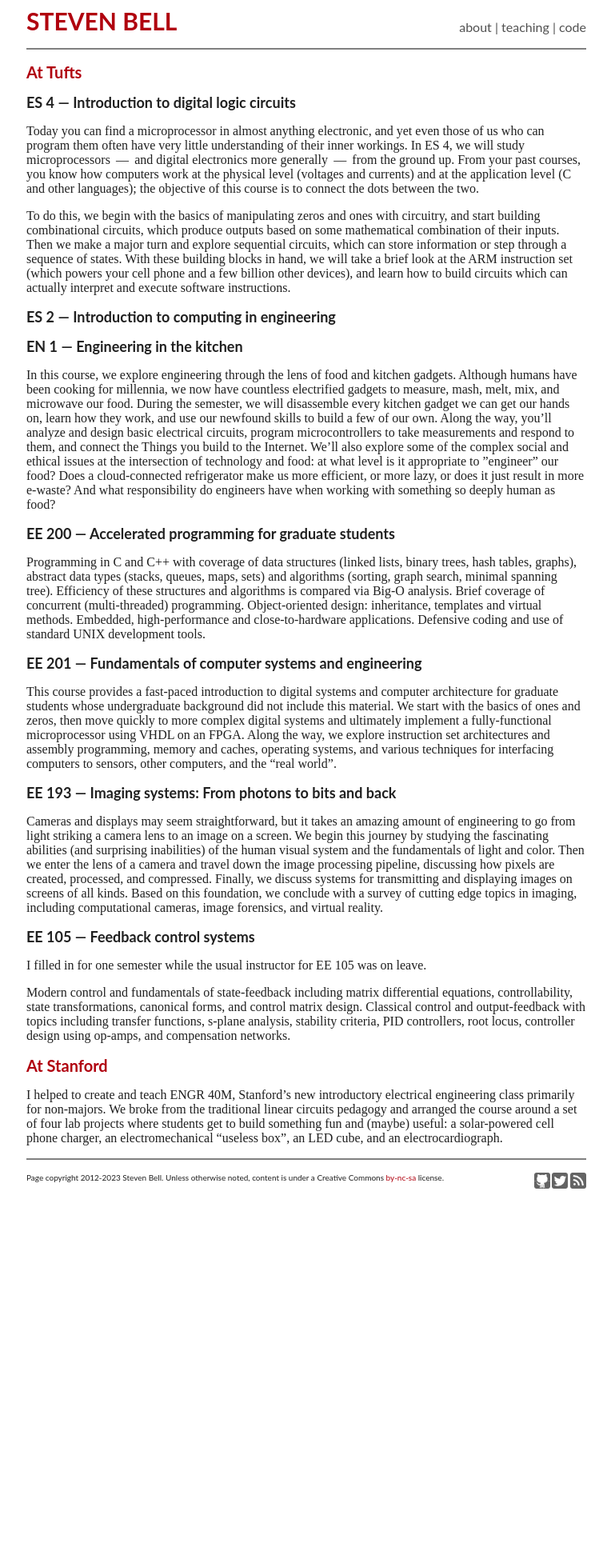
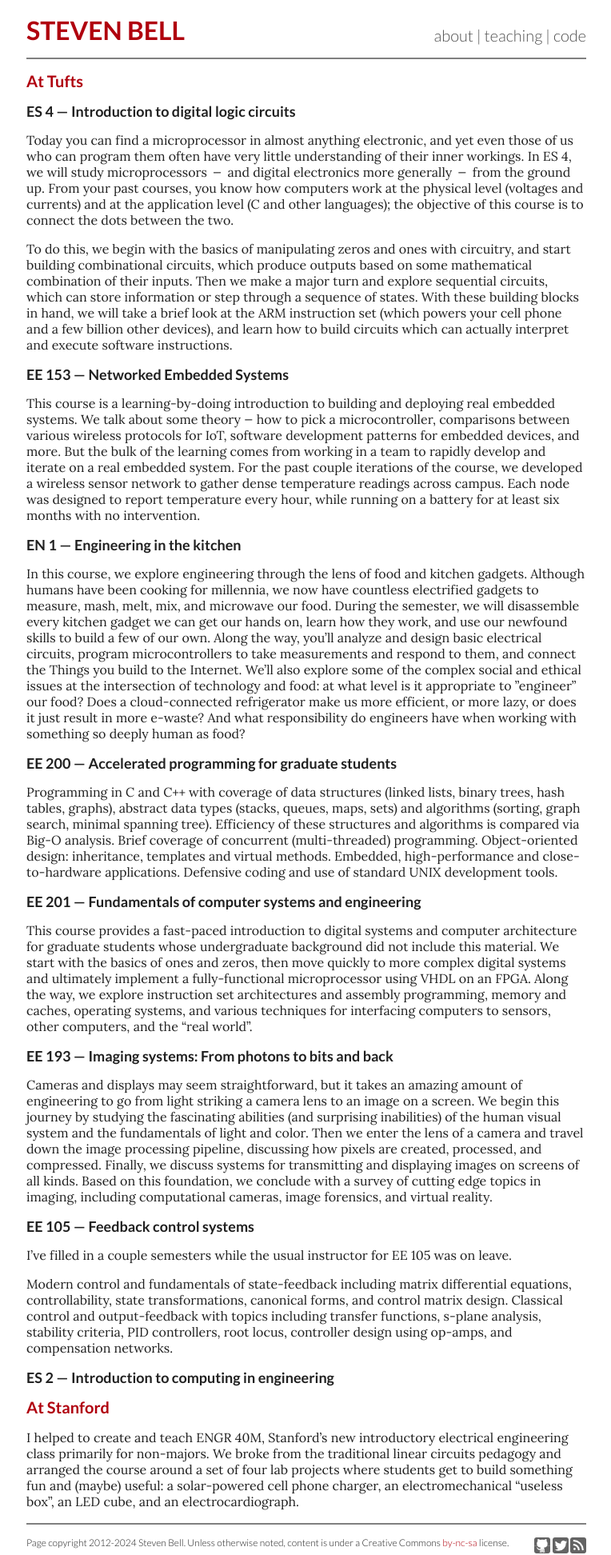
Before and after one commit to stevenbell/stevenbell.github.com, a Jekyll site: the page built from teaching.markdown, in a window 1280 px wide. Shown: the whole page at 80% size, without its empty margins (257-1021 px from the left). Built offline with Jekyll 4.4.1, drawn with Linux system fonts in a browser that asks for light colours; before the commit the page ends 1488 px from its top, so only the background shows below that.

Commit message:
Updates for fall 2024
* Switch to self-hosted fonts since Edge fonts is dead
* Tweaks to layout with self-hosted fonts
* Add "finding my office" page since I might actually stay in this office for a while
* Update courses to include EE 153 and EE 105

```diff
--- a/_layouts/page.html
+++ b/_layouts/page.html
@@ -5,7 +5,6 @@
 	<meta http-equiv="Content-Type" content="text/html;charset=utf-8" />
 	<title>Steven Bell :: {{ page.title }}</title>
 	<link href="/assets/css/default.css" rel="stylesheet" type="text/css" />
-  <script src="//use.edgefonts.net/lato;lora.js"></script>
 </head>
 
 <body>
@@ -23,7 +22,7 @@
 </div>
 <hr>
 <div id=footer>
-Page copyright 2012-2023 Steven Bell.  Unless otherwise noted, content is under a Creative Commons <a rel="license" href="http://creativecommons.org/licenses/by-nc-sa/3.0/">by-nc-sa</a> license.
+Page copyright 2012-2024 Steven Bell.  Unless otherwise noted, content is under a Creative Commons <a rel="license" href="http://creativecommons.org/licenses/by-nc-sa/3.0/">by-nc-sa</a> license.
 
   <div id=socialicons>
     <a href="http://github.com/stevenbell"><img src="/assets/img/social/icon_github.png"/></a>
--- a/assets/css/default.css
+++ b/assets/css/default.css
@@ -1,7 +1,16 @@
+@font-face {
+  font-family: "lato-bold";
+  src: url("/assets/fonts/lato-bold-webfont.woff"); }
+@font-face {
+  font-family: "lato-light";
+  src: url("/assets/fonts/lato-light-webfont.woff"); }
+@font-face {
+  font-family: "lora";
+  src: url("/assets/fonts/lora-regular-webfont.woff"); }
 body {
   background-color: #ffffff;
   color: #202020;
-  font-family: "Lora", serif;
+  font-family: "lora", serif;
   position: relative;
   max-width: 700px;
   margin-left: auto;
@@ -10,11 +19,11 @@ body {
 h1 {
   display: inline;
   color: #b0000e;
-  font-family: "Lato";
+  font-family: "lato-bold", sans-serif;
   font-size: 20px; }
 
 h2 {
-  font-family: "Lato";
+  font-family: "lato-bold", sans-serif;
   font-size: 18px; }
 
 a {
@@ -32,20 +41,26 @@ hr {
   margin-top: 1em;
   margin-bottom: 1em; }
 
+#header {
+  position: relative;
+  /* So other elements can be positioned inside this */
+  margin-top: 20px; }
+
 #title {
   display: inline;
   color: #b0000e;
-  font-family: "Lato";
+  font-family: "lato-bold", sans-serif;
   font-weight: 700;
-  font-size: 30px; }
+  font-size: 32px; }
 
 #nav {
   display: inline;
   position: absolute;
   right: 0px;
-  top: 1em;
+  bottom: 0px;
   color: #505050;
-  font-family: "Lato"; }
+  font-family: "lato-light", sans-serif;
+  font-size: 20px; }
   #nav a {
     color: #505050; }
 
@@ -54,7 +69,7 @@ hr {
   position: absolute;
   right: 0px;
   color: #505050;
-  font-family: "Lato"; }
+  font-family: "lato-bold", sans-serif; }
   #subnav a {
     color: #505050; }
 
@@ -76,12 +91,12 @@ hr {
 
 .postinfo {
   font-size: 12px;
-  font-family: "Lato"; }
+  font-family: "lato-bold", sans-serif; }
 
 #postlinks {
   position: relative;
   font-size: 12px;
-  font-family: "Lato";
+  font-family: "lato-bold", sans-serif;
   height: 1em; }
   #postlinks .previouslink {
     position: absolute;
@@ -91,8 +106,8 @@ hr {
     right: 0px; }
 
 #footer {
-  font-size: 10px;
-  font-family: "Lato"; }
+  font-size: 12px;
+  font-family: "lato-light", sans-serif; }
 
 #socialicons {
   display: inline;
--- a/index.markdown
+++ b/index.markdown
@@ -8,9 +8,9 @@ title: Welcome
 
 I'm an Assistant Teaching Professor in Electrical and Computer Engineering at [Tufts University](http://engineering.tufts.edu/ece), where I teach a mix of topics including embedded programming, computer architecture, and imaging systems.
 
-For Fall 2023, I am teaching:
-* [EN 1 -- Engineering in the Kitchen](http://www.ece.tufts.edu/en/1EK)
+For Fall 2024, I am teaching:
 * [ES 4 -- Introduction to digital logic circuits](http://www.ece.tufts.edu/es/4)
+* [EE 105 -- Feedback Control Systems](http://www.ece.tufts.edu/ee/105)
 * [EE 200 -- Accelerated programming for graduate students](http://www.ece.tufts.edu/ee/200)
 
 For a full description of these and other courses I've taught, see my [teaching page](teaching).
--- a/teaching.markdown
+++ b/teaching.markdown
@@ -9,7 +9,10 @@ Today you can find a microprocessor in almost anything electronic, and yet even
 
 To do this, we begin with the basics of manipulating zeros and ones with circuitry, and start building combinational circuits, which produce outputs based on some mathematical combination of their inputs. Then we make a major turn and explore sequential circuits, which can store information or step through a sequence of states. With these building blocks in hand, we will take a brief look at the ARM instruction set (which powers your cell phone and a few billion other devices), and learn how to build circuits which can actually interpret and execute software instructions.
 
-## ES 2 --- Introduction to computing in engineering
+## EE 153 --- Networked Embedded Systems
+This course is a learning-by-doing introduction to building and deploying real embedded systems.
+We talk about some theory --- how to pick a microcontroller, comparisons between various wireless protocols for IoT, software development patterns for embedded devices, and more.
+But the bulk of the learning comes from working in a team to rapidly develop and iterate on a real embedded system.  For the past couple iterations of the course, we developed a wireless sensor network to gather dense temperature readings across campus.  Each node was designed to report temperature every hour, while running on a battery for at least six months with no intervention.
 
 ## EN 1 --- Engineering in the kitchen
 In this course, we explore engineering through the lens of food and kitchen gadgets. Although humans have been cooking for millennia, we now have countless electrified gadgets to measure, mash, melt, mix, and microwave our food. During the semester, we will disassemble every kitchen gadget we can get our hands on, learn how they work, and use our newfound skills to build a few of our own. Along the way, you’ll analyze and design basic electrical circuits, program microcontrollers to take measurements and respond to them, and connect the Things you build to the Internet. We’ll also explore some of the complex social and ethical issues at the intersection of technology and food: at what level is it appropriate to ”engineer” our food? Does a cloud-connected refrigerator make us more efficient, or more lazy, or does it just result in more e-waste? And what responsibility do engineers have when working with something so deeply human as food?
@@ -24,9 +27,11 @@ This course provides a fast-paced introduction to digital systems and computer a
 Cameras and displays may seem straightforward, but it takes an amazing amount of engineering to go from light striking a camera lens to an image on a screen.  We begin this journey by studying the fascinating abilities (and surprising inabilities) of the human visual system and the fundamentals of light and color.  Then we enter the lens of a camera and travel down the image processing pipeline, discussing how pixels are created, processed, and compressed.  Finally, we discuss systems for transmitting and displaying images on screens of all kinds.  Based on this foundation, we conclude with a survey of cutting edge topics in imaging, including computational cameras, image forensics, and virtual reality.
 
 ## EE 105 --- Feedback control systems
-I filled in for one semester while the usual instructor for EE 105 was on leave.
+I've filled in a couple semesters while the usual instructor for EE 105 was on leave.
 
 Modern control and fundamentals of state-feedback including matrix differential equations, controllability, state transformations, canonical forms, and control matrix design. Classical control and output-feedback with topics including transfer functions, s-plane analysis, stability criteria, PID controllers, root locus, controller design using op-amps, and compensation networks.
+
+## ES 2 --- Introduction to computing in engineering
 
 # At Stanford
 I helped to create and teach ENGR 40M, Stanford's new introductory electrical engineering class primarily for non-majors.
```
Also changed, not shown: other parts of index.markdown (+1 -1 lines), assets/css/default.scss (+30 -7 lines), finding_my_office.markdown (added, +26 -0 lines), professional.markdown (deleted, +0 -16 lines), assets/fonts/lato-bold-webfont.woff (added), assets/fonts/lato-light-webfont.woff (added), assets/fonts/lora-regular-webfont.woff (added), assets/img/office1.jpg (added), assets/img/office2.jpg (added), assets/img/office3.jpg (added), 1 other file.
